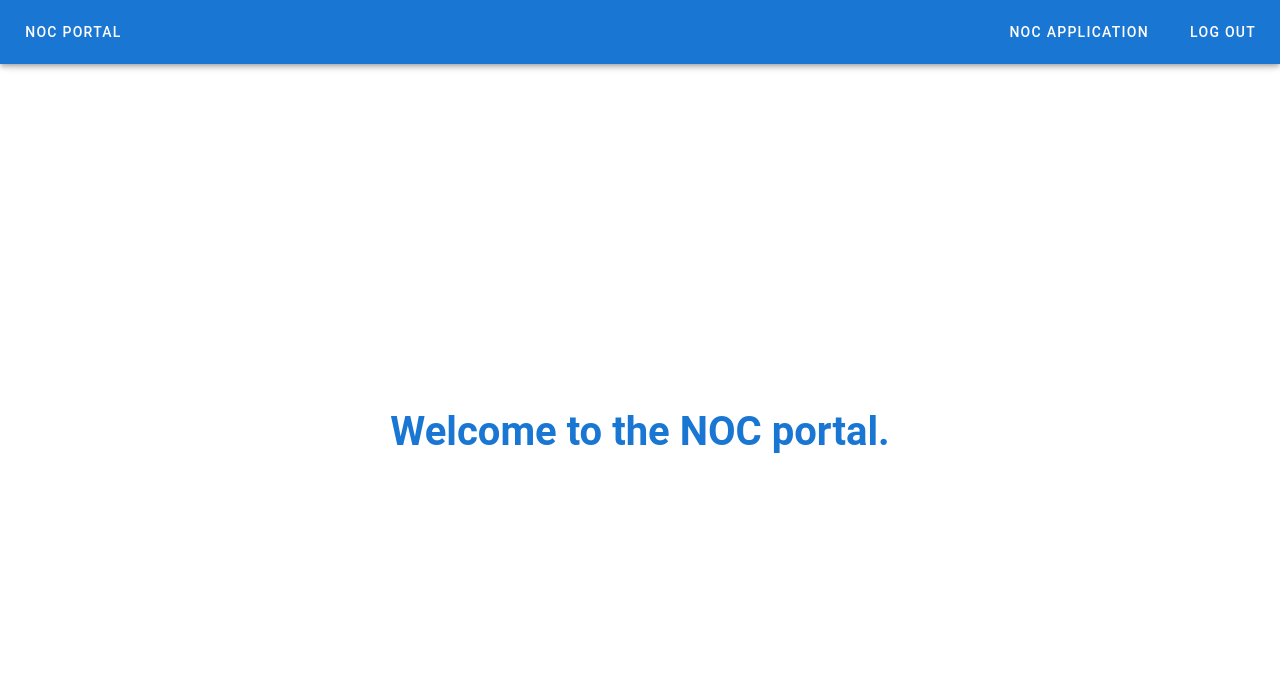
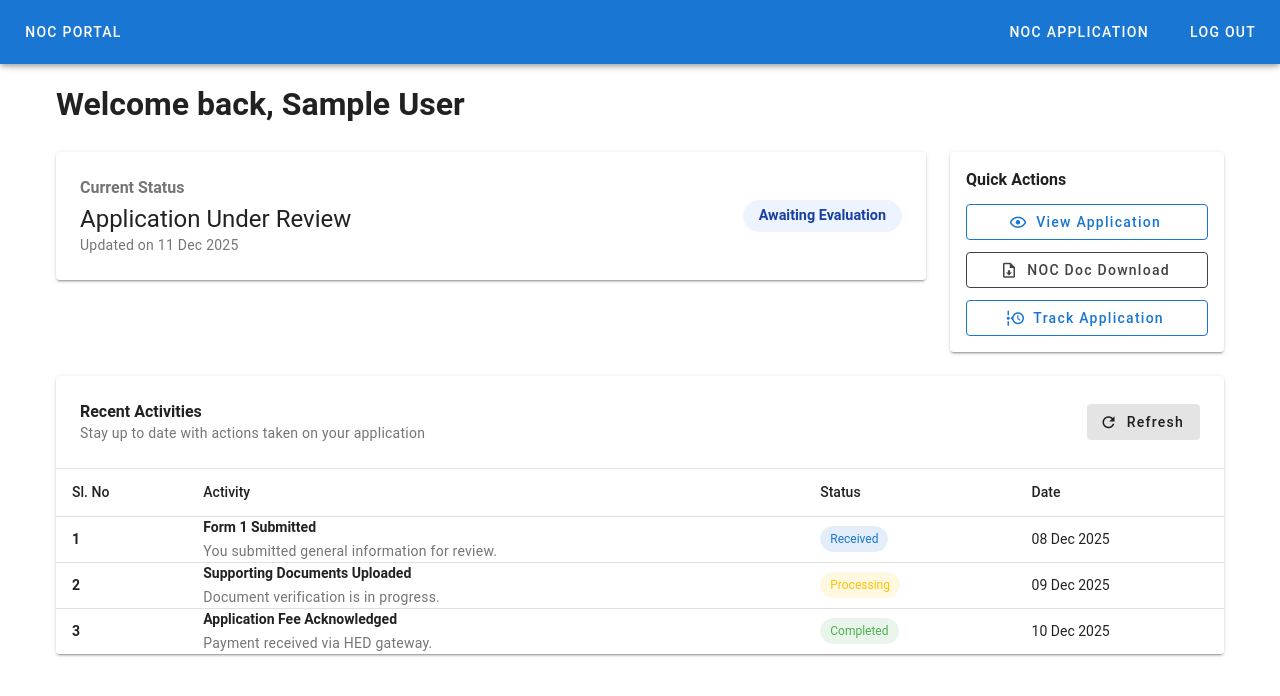
Before and after one commit to tanmaybug/nocapp, a Vue app in the folder frontend/: page /dashboard in a window 1280 px wide. Shown: the top 696 px of the page. Built offline with nearby package versions, Linux system fonts and the light colour scheme; no server answers; sample sign-in values are in the browser's storage.

Commit message:
feat: Role based dashboard view added in UI (#7)

```diff
--- /dev/null
+++ b/frontend/src/components/dashboard/AdminDashboard.vue
@@ -0,0 +1,98 @@
+<template>
+  <div class="admin-dashboard">
+    <div class="cards-grid">
+      <v-card v-for="card in cards" :key="card.title" variant="tonal" class="pa-4 card-panel">
+        <div class="d-flex align-center justify-space-between mb-6">
+          <v-icon :icon="card.icon" size="36" class="card-icon" />
+          <v-chip :color="card.chipColor" size="small" class="text-none">{{ card.chipText }}</v-chip>
+        </div>
+        <p class="eyebrow">{{ card.subtitle }}</p>
+        <h2 class="card-value">{{ card.value }}</h2>
+        <p class="text-body-2 text-grey-darken-1 mb-6">{{ card.description }}</p>
+        <v-btn variant="text" class="text-none px-0 mt-auto align-self-start" :text="card.actionText" :append-icon="'mdi-arrow-right'" @click="card.onAction" />
+      </v-card>
+    </div>
+  </div>
+</template>
+
+<script setup lang="ts">
+const cards = [
+  {
+    title: 'Applications',
+    subtitle: 'Total applications',
+    value: '1,248',
+    description: 'Includes pending, approved, and rejected submissions this year.',
+    actionText: 'View all applications',
+    chipText: 'Live',
+    chipColor: 'success',
+    icon: 'mdi-file-document-outline',
+    onAction: () => { }
+  },
+  {
+    title: 'Reviews',
+    subtitle: 'Pending reviews',
+    value: '87',
+    description: 'Items awaiting evaluation across all departments.',
+    actionText: 'Open review queue',
+    chipText: 'Attention',
+    chipColor: 'warning',
+    icon: 'mdi-clipboard-text-clock-outline',
+    onAction: () => { }
+  },
+  {
+    title: 'Compliance',
+    subtitle: 'Documents flagged',
+    value: '12',
+    description: 'Applications requiring additional compliance documents.',
+    actionText: 'Resolve now',
+    chipText: 'Alerts',
+    chipColor: 'error',
+    icon: 'mdi-shield-alert-outline',
+    onAction: () => { }
+  }
+]
+</script>
+
+<style scoped>
+.admin-dashboard {
+  min-height: 100vh;
+  background: linear-gradient(180deg, #f9fafc 0%, #ffffff 60%);
+  padding: clamp(1.5rem, 4vw, 3rem);
+}
+
+.cards-grid {
+  display: grid;
+  gap: 1.5rem;
+  grid-template-columns: repeat(auto-fit, minmax(260px, 1fr));
+}
+
+@media (min-width: 960px) {
+  .cards-grid {
+    grid-template-columns: repeat(3, minmax(0, 1fr));
+  }
+}
+
+.card-panel {
+  min-height: 100%;
+  display: flex;
+  flex-direction: column;
+}
+
+.eyebrow {
+  text-transform: uppercase;
+  letter-spacing: 0.08em;
+  font-size: 0.75rem;
+  color: #64748b;
+  margin-bottom: 0.35rem;
+}
+
+.card-icon {
+  color: #3858d6;
+}
+
+.card-value {
+  font-size: 2.5rem;
+  margin: 0;
+  color: #0f172a;
+}
+</style>
--- /dev/null
+++ b/frontend/src/components/dashboard/InstitutionDashboard.vue
@@ -0,0 +1,167 @@
+<template>
+  <v-row>
+    <v-col cols="12">
+      <h1 class="headline">Welcome back, {{ user!.name }}</h1>
+    </v-col>
+  </v-row>
+
+  <v-row>
+    <v-col cols="12" md="8" lg="9">
+      <v-card class="pa-6" elevation="2">
+        <div class="d-flex flex-column flex-md-row align-md-center justify-space-between gap-4">
+          <div>
+            <p class="fw-600 text-grey-darken-1 mb-1">Current Status</p>
+            <p class="text-h5 mb-0">{{ primaryStatus.title }}</p>
+            <p class="text-body-2 text-grey-darken-1 mb-0">Updated on {{ primaryStatus.date }}</p>
+          </div>
+          <div class="action-chip">{{ primaryStatus.tag }}</div>
+        </div>
+      </v-card>
+    </v-col>
+    <v-col cols="12" md="4" lg="3">
+      <v-card class="pa-4" elevation="2">
+        <p class="fw-600 mb-3">Quick Actions</p>
+        <div class="d-flex flex-column gap-3">
+          <v-btn v-for="action in actions" :key="action.label" class="text-none" :color="action.color" variant="outlined" @click="action.handler">
+            <v-icon start :icon="action.icon" />
+            {{ action.label }}
+          </v-btn>
+        </div>
+      </v-card>
+    </v-col>
+  </v-row>
+
+  <v-card class="mt-6" elevation="2">
+    <div class="table-heading">
+      <div>
+        <p class="fw-600 mb-0">Recent Activities</p>
+        <p class="text-body-2 text-grey-darken-1 mb-0">Stay up to date with actions taken on your application</p>
+      </div>
+      <v-btn text="Refresh" prepend-icon="mdi-refresh" variant="tonal" class="text-none" @click="onRefresh" />
+    </div>
+    <v-divider />
+    <v-table density="comfortable">
+      <thead>
+        <tr>
+          <th class="text-left">Sl. No</th>
+          <th class="text-left">Activity</th>
+          <th class="text-left">Status</th>
+          <th class="text-left">Date</th>
+        </tr>
+      </thead>
+      <tbody>
+        <tr v-for="(item, index) in activities" :key="item.id">
+          <td class="fw-600">{{ index + 1 }}</td>
+          <td>
+            <p class="mb-1 fw-600">{{ item.title }}</p>
+            <p class="text-body-2 text-grey-darken-1 mb-0">{{ item.description }}</p>
+          </td>
+          <td>
+            <v-chip :color="item.statusColor" size="small" class="text-none">{{ item.status }}</v-chip>
+          </td>
+          <td>{{ item.date }}</td>
+        </tr>
+        <tr v-if="!activities.length">
+          <td colspan="4" class="text-center text-grey-darken-1 py-6">No activities recorded yet.</td>
+        </tr>
+      </tbody>
+    </v-table>
+  </v-card>
+</template>
+
+<script setup lang="ts">
+import useAuthStore from '@/stores/authStore'
+import { storeToRefs } from 'pinia'
+import { computed } from 'vue'
+
+const { user } = storeToRefs(useAuthStore())
+
+const primaryStatus = {
+  title: 'Application Under Review',
+  tag: 'Awaiting Evaluation',
+  date: '11 Dec 2025'
+}
+
+const activities = [
+  {
+    id: 1,
+    title: 'Form 1 Submitted',
+    description: 'You submitted general information for review.',
+    status: 'Received',
+    statusColor: 'primary',
+    date: '08 Dec 2025'
+  },
+  {
+    id: 2,
+    title: 'Supporting Documents Uploaded',
+    description: 'Document verification is in progress.',
+    status: 'Processing',
+    statusColor: 'warning',
+    date: '09 Dec 2025'
+  },
+  {
+    id: 3,
+    title: 'Application Fee Acknowledged',
+    description: 'Payment received via HED gateway.',
+    status: 'Completed',
+    statusColor: 'success',
+    date: '10 Dec 2025'
+  }
+]
+
+const actions = computed(() => [
+  {
+    label: 'View Application',
+    icon: 'mdi-eye-outline',
+    color: 'primary',
+    handler: () => { }
+  },
+  {
+    label: 'NOC Doc Download',
+    icon: 'mdi-file-download-outline',
+    color: 'secondary',
+    handler: () => { }
+  },
+  {
+    label: 'Track Application',
+    icon: 'mdi-timeline-clock-outline',
+    color: 'primary',
+    handler: () => { }
+  }
+])
+
+function onRefresh() {
+}
+
+</script>
+
+<style scoped>
+.fw-600 {
+  font-weight: 600;
+}
+
+.gap-3 {
+  gap: 0.75rem;
+}
+
+.gap-4 {
+  gap: 1rem;
+}
+
+.action-chip {
+  background: #eef4ff;
+  color: #1a3fa3;
+  border-radius: 999px;
+  padding: 0.35rem 1rem;
+  font-weight: 600;
+  font-size: 0.9rem;
+}
+
+.table-heading {
+  display: flex;
+  flex-wrap: wrap;
+  align-items: center;
+  justify-content: space-between;
+  padding: 1.5rem;
+}
+</style>
--- a/frontend/src/routes/guards/auth.ts
+++ b/frontend/src/routes/guards/auth.ts
@@ -1,10 +1,13 @@
-import useAuthStore from "@/stores/authStore"
+import useAuthStore, { type Role } from "@/stores/authStore"
 import { storeToRefs } from "pinia"
 import type { NavigationGuardNext, RouteLocationNormalizedGeneric, RouteLocationNormalizedLoadedGeneric } from "vue-router"
 
-export default (_to: RouteLocationNormalizedGeneric, _form: RouteLocationNormalizedLoadedGeneric, next: NavigationGuardNext) => {
-  const { isAuthenticated } = storeToRefs(useAuthStore())
-  if (isAuthenticated.value) {
+export default (to: RouteLocationNormalizedGeneric, _form: RouteLocationNormalizedLoadedGeneric, next: NavigationGuardNext) => {
+  const { isAuthenticated, role } = storeToRefs(useAuthStore())
+  if (isAuthenticated.value && role.value){
+    if ((to.meta?.roles as Role[])?.includes(role.value) === false) {
+      return next({ name: 'NotFound', replace: true })
+    }
     return next()
   }
   return next({ name: 'Login', replace: true })
--- a/frontend/src/routes/index.ts
+++ b/frontend/src/routes/index.ts
@@ -2,6 +2,7 @@ import { createRouter, createWebHistory } from 'vue-router'
 import type { RouteRecordRaw } from 'vue-router'
 import auth from './guards/auth'
 import guest from './guards/guest'
+import { ROLE } from '@/stores/authStore'
 
 const routes: Array<RouteRecordRaw> = [
   {
@@ -32,6 +33,7 @@ const routes: Array<RouteRecordRaw> = [
     name: 'NOCApplication',
     component: () => import('../views/NOCApplicationView.vue'),
     beforeEnter: auth,
+    meta: { roles: [ROLE.INSTITUTION] },
   },
   {
     path: '/:pathMatch(.*)*',
--- a/frontend/src/stores/authStore.ts
+++ b/frontend/src/stores/authStore.ts
@@ -2,7 +2,27 @@ import { defineStore } from 'pinia'
 import type { Status } from '@/types/common'
 import { submitLogin } from '@/apis'
 
-type LoginForm = { username: string; password: string }
+export const ROLE = {
+  ADMIN: 'ADMIN',
+  INSTITUTION: 'INSTITUTION',
+} as const
+
+export type Role = typeof ROLE[keyof typeof ROLE]
+type LoginForm = {
+  username: string
+  password: string
+}
+export type User  = {
+  token: string
+  role: Role
+  name: string
+}
+export interface AuthState {
+  user: User | null
+  status: Status
+  error: string | null
+  form: LoginForm
+}
 
 function defaultForm(): LoginForm {
   return {
@@ -11,22 +31,16 @@ function defaultForm(): LoginForm {
   }
 }
 
-interface AuthState {
-  user: { token: string } | null
-  status: Status
-  error: string | null
-  form: LoginForm
-}
-
 export const useAuthStore = defineStore('auth', {
   state: (): AuthState => ({
-    user: localStorage.getItem('token') ? { token: localStorage.getItem('token')! } : null,
+    user: localStorage.getItem('user') ? JSON.parse(localStorage.getItem('user')!): null,
     status: 'initialized',
     error: null,
     form: defaultForm(),
   }),
   getters: {
     isAuthenticated: (state) => !!state.user?.token,
+    role: (state) => state.user?.role || null,
   },
   actions: {
     resetForm() {
@@ -38,8 +52,8 @@ export const useAuthStore = defineStore('auth', {
       try {
         const response = await submitLogin(this.form)
         this.status = 'processed'
-        this.user = { token: response.data.token }
-        localStorage.setItem('token', response.data.token)
+        localStorage.setItem('user', JSON.stringify(response.data))
+        this.user = { ...response.data }
         this.resetForm()
       } catch (err: any) {
         this.status = 'failed'
@@ -48,7 +62,7 @@ export const useAuthStore = defineStore('auth', {
       }
     },
     logout() {
-      localStorage.removeItem('token')
+      localStorage.removeItem('user')
       this.user = null
     }
   },
--- a/frontend/src/views/DashboardView.vue
+++ b/frontend/src/views/DashboardView.vue
@@ -1,25 +1,24 @@
 <template>
   <div class="page dashboard-view">
-    <h2>Welcome to the NOC portal.</h2>
+    <v-container>
+      <component :is="dashboardComponent" />
+    </v-container>
   </div>
 </template>
 
 <script setup lang="ts">
+import { computed } from 'vue'
+import useAuthStore, { ROLE } from '@/stores/authStore'
+import AdminDashboard from '@/components/dashboard/AdminDashboard.vue'
+import InstitutionDashboard from '@/components/dashboard/InstitutionDashboard.vue'
+import { storeToRefs } from 'pinia'
+
+const { role } = storeToRefs(useAuthStore())
+const dashboardComponent = computed(() => {
+  const componentMap: Record<string, any> = {
+    [ROLE.ADMIN]: AdminDashboard,
+    [ROLE.INSTITUTION]: InstitutionDashboard,
+  }
+  return componentMap[role.value as string] || InstitutionDashboard
+})
 </script>
-
-<style scoped>
-.page.dashboard-view {
-  display: flex;
-  align-items: center;
-  justify-content: center;
-  min-height: calc(100vh - 64px);
-  text-align: center;
-  overflow-y: hidden;
-}
-
-.page.dashboard-view h2 {
-  font-size: 2.5rem;
-  color: #1976d2;
-  margin: 0;
-}
-</style>
--- a/frontend/src/views/NOCApplicationView.vue
+++ b/frontend/src/views/NOCApplicationView.vue
@@ -1,6 +1,6 @@
 <template>
   <div class="page noc-application-view">
-    <NOCForm />
+    <n-o-c-form />
   </div>
 </template>
 
--- a/frontend/src/views/RegistrationView.vue
+++ b/frontend/src/views/RegistrationView.vue
@@ -1,6 +1,6 @@
 <template>
   <div class="page registration-view">
-    <RegistrationForm />
+    <registration-form />
   </div>
 </template>
 
```
